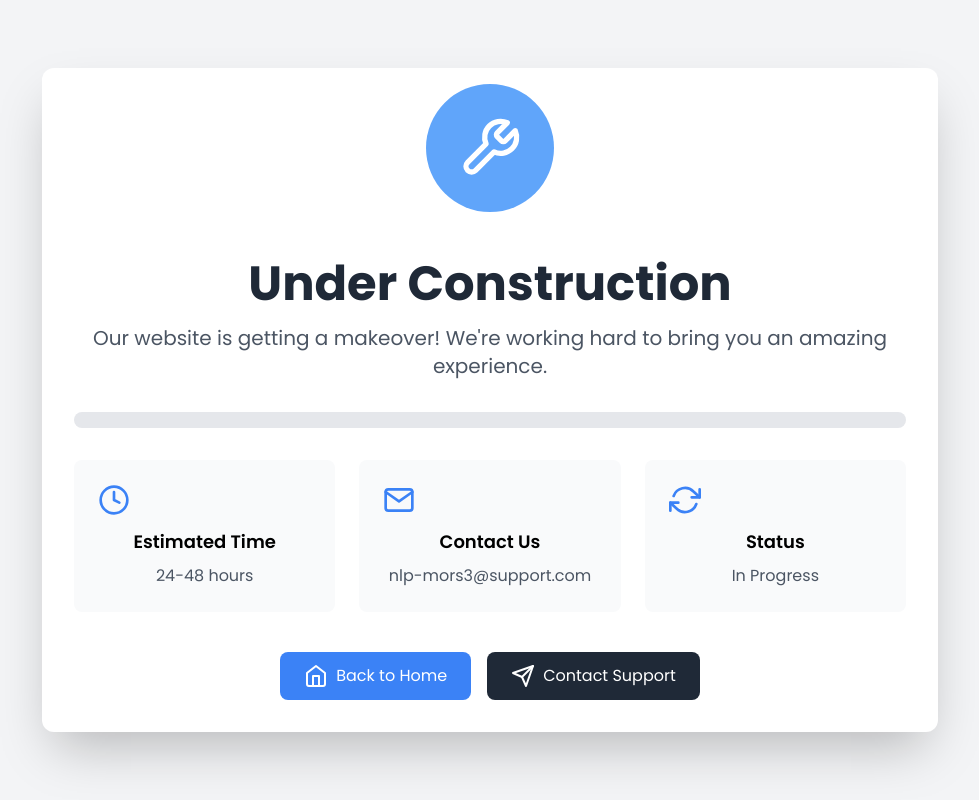
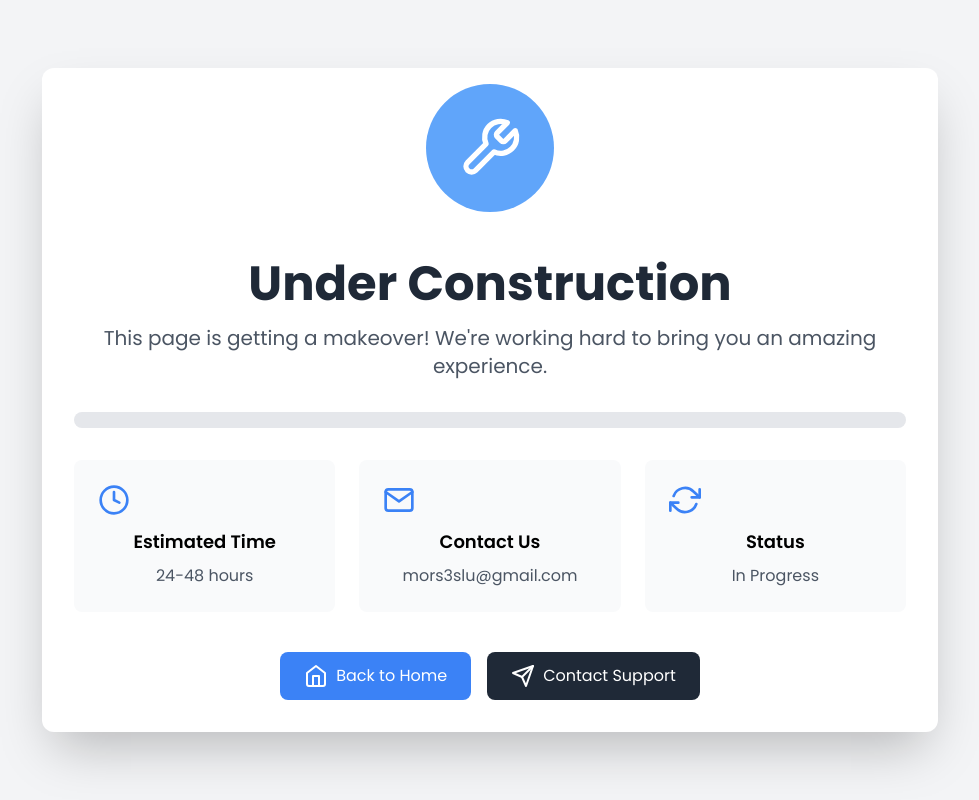
Before and after one commit to nlp-mors3/Morse_RASA, a Flask app: page /maintenance in a window 1280 px wide. Shown: the whole page, without its empty margins (150-1129 px from the left). Run offline with Flask 3, Linux system fonts and the light colour scheme; some libraries are stand-ins or nearby versions.

Commit message:
update Maintenance.html

```diff
--- a/templates/maintenance.html
+++ b/templates/maintenance.html
@@ -21,7 +21,7 @@
         </div>
 
         <h1 class="text-4xl md:text-5xl font-bold text-gray-800 mb-4">Under Construction</h1>
-        <p class="text-xl text-gray-600 mb-8">Our website is getting a makeover! We're working hard to bring you an amazing experience.</p>
+        <p class="text-xl text-gray-600 mb-8">This page is getting a makeover! We're working hard to bring you an amazing experience.</p>
 
         <div class="relative h-4 bg-gray-200 rounded-full overflow-hidden mb-8">
             <div class="absolute top-0 left-0 h-full bg-blue-400 rounded-full progress-bar" style="width: 0%"></div>
@@ -36,7 +36,7 @@
             <div class="bg-gray-50 p-6 rounded-lg">
                 <i data-feather="mail" class="w-8 h-8 text-blue-500 mb-3"></i>
                 <h3 class="font-semibold text-lg mb-2">Contact Us</h3>
-                <p class="text-gray-600">nlp-mors3@support.com</p>
+                <p class="text-gray-600">mors3slu@gmail.com</p>
             </div>
             <div class="bg-gray-50 p-6 rounded-lg">
                 <i data-feather="refresh-cw" class="w-8 h-8 text-blue-500 mb-3"></i>
@@ -46,10 +46,11 @@
         </div>
 
         <div class="flex flex-col sm:flex-row justify-center gap-4">
-            <a href="#" class="px-6 py-3 bg-blue-500 hover:bg-blue-600 text-white font-medium rounded-lg transition duration-300 flex items-center justify-center gap-2">
+            <a href="/" class="px-6 py-3 bg-blue-500 hover:bg-blue-600 text-white font-medium rounded-lg transition duration-300 flex items-center justify-center gap-2">
                 <i data-feather="home"></i> Back to Home
             </a>
-            <a href="#" class="px-6 py-3 bg-gray-800 hover:bg-gray-900 text-white font-medium rounded-lg transition duration-300 flex items-center justify-center gap-2">
+            <a href="mailto:mors3slu@gmail.com?subject=Support Request&body=Hello, I need assistance with..."
+               class="px-6 py-3 bg-gray-800 hover:bg-gray-900 text-white font-medium rounded-lg transition duration-300 flex items-center justify-center gap-2">
                 <i data-feather="send"></i> Contact Support
             </a>
         </div>
```
